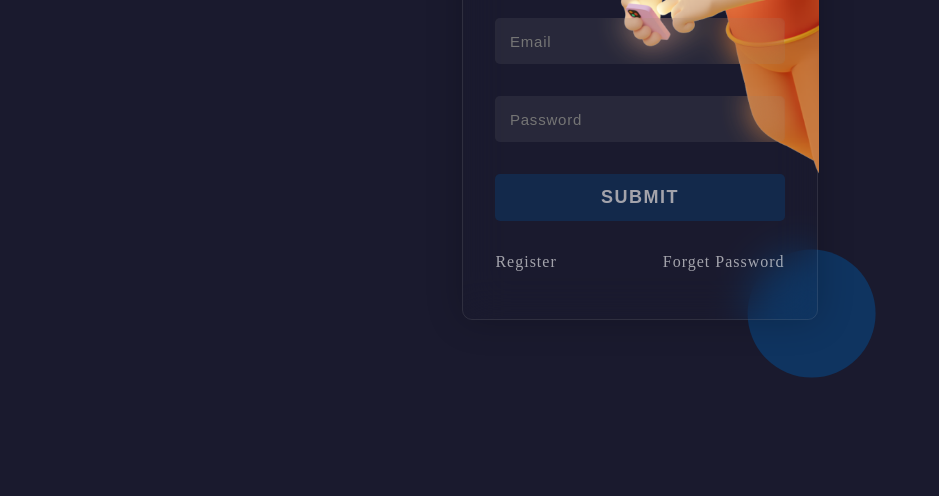
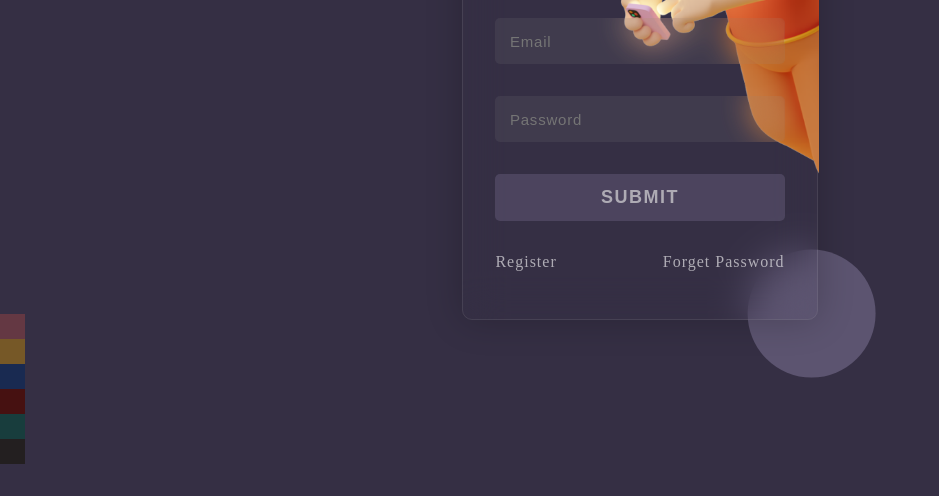
Before and after one commit to rhnchowdhury/Glassmorphism-login-form, a plain HTML site: page index.html in a window 1280 px wide. Shown: the part 304-800 px from the top of the page, without its empty margins (0-939 px from the left). Drawn offline with Linux system fonts and the light colour scheme.

Commit message:
all done

```diff
--- a/script.js
+++ b/script.js
@@ -0,0 +1,53 @@
+const themes = [
+    {
+        background: "#643843",
+        color: "#FFFFFF",
+        primaryColor: "#99627A",
+    },
+    {
+        background: "#765827",
+        color: "#FFFFFF",
+        primaryColor: "#65451F",
+    },
+    {
+        background: "#192A51",
+        color: "#FFFFFF",
+        primaryColor: "#967AA1",
+    },
+    {
+        background: "#461111",
+        color: "#FFF",
+        primaryColor: "#A13333",
+    },
+    {
+        background: "#183D3D",
+        color: "#FFF",
+        primaryColor: "#5C8374",
+    },
+    {
+        background: "#231F20",
+        color: "#FFF",
+        primaryColor: "#BB4430",
+    },
+];
+
+const setTheme = (theme) => {
+    const root = document.querySelector(":root");
+    root.style.setProperty("--background", theme.background);
+    root.style.setProperty("--color", theme.color);
+    root.style.setProperty("--primary-color", theme.primaryColor);
+    root.style.setProperty("--glass-color", theme.glassColor);
+};
+
+const displayThemeButtons = () => {
+    const btnContainer = document.querySelector(".theme-btn-container");
+    themes.forEach((theme) => {
+        const div = document.createElement("div");
+        div.className = "theme-btn";
+        div.style.cssText = `background: ${theme.background}; width: 25px; height: 25px`;
+        btnContainer.appendChild(div);
+        div.addEventListener("click", () => setTheme(theme));
+    });
+};
+
+displayThemeButtons();
--- a/style.css
+++ b/style.css
@@ -1,7 +1,7 @@
 :root {
-    --background: #1a1a2e;
+    --background: #352F44;
     --color: #ffffff;
-    --primary-color: #0f3460;
+    --primary-color: #5C5470;
 }
 
 * {
@@ -148,6 +148,7 @@ h1 {
     -moz-transform: translate(-45%, -45%);
     -ms-transform: translate(-45%, -45%);
     -o-transform: translate(-45%, -45%);
+
 }
 
 .circle-two {
```
